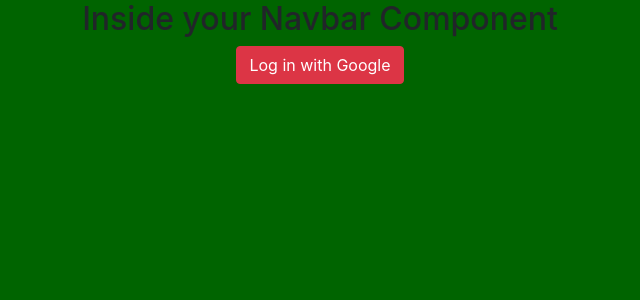
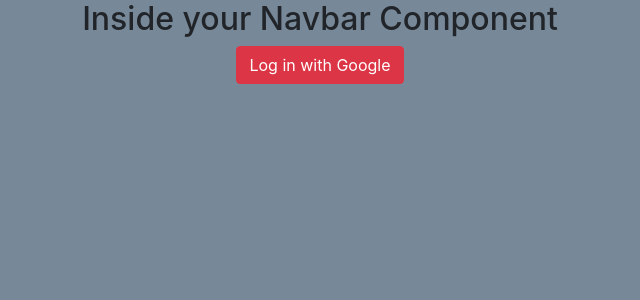
Before and after one commit to ToddSpainhour/react-pinterest, a React (Create React App) app: page / in a window 1280 px wide. Shown: the top 300 px of the page, without its empty margins (320-960 px from the left). Built offline with nearby package versions, Linux system fonts and the light colour scheme; no server answers.

Commit message:
background color changed

```diff
--- a/src/styles/_variables.scss
+++ b/src/styles/_variables.scss
@@ -1 +1 @@
-$favoriteColor: darkgreen;
+$favoriteColor: lightSlateGrey;
```
